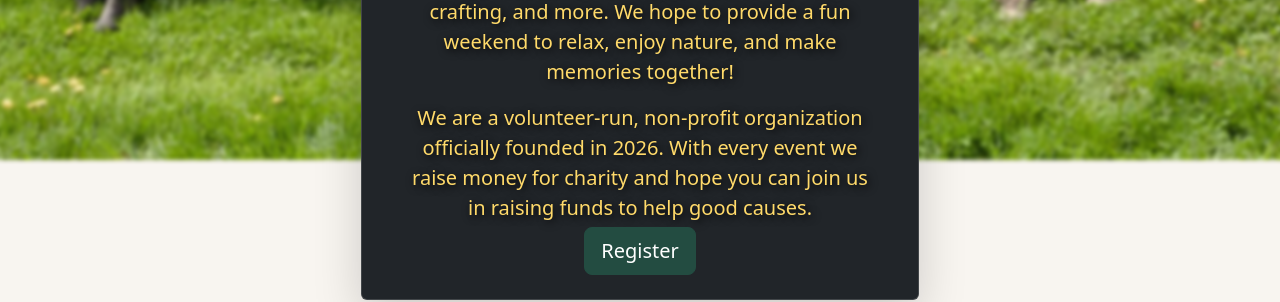
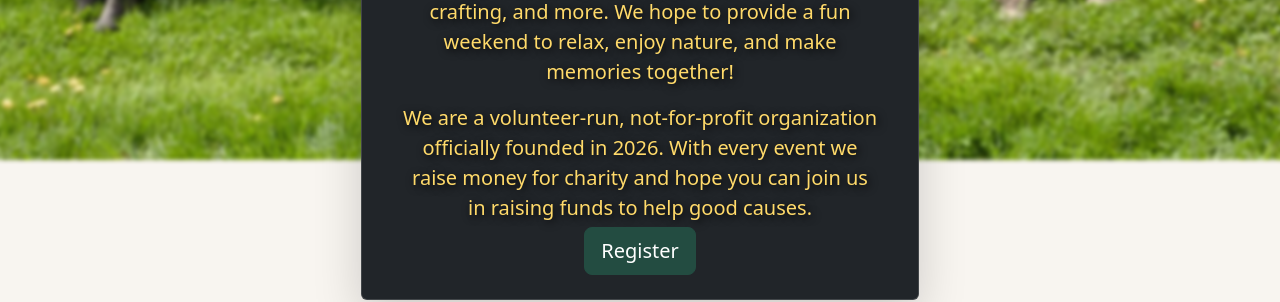
Before and after one commit to campflaw/campflaw.github.io, a Jekyll site: the page built from index.html, in a window 1280 px wide. Shown: the part 785-1087 px from the top of the page. Built offline with Jekyll 4.4.1, drawn with Linux system fonts in a browser that asks for light colours.

Commit message:
Corrected corporation status from "non-profit" to "not-for-profit"

```diff
--- a/index.html
+++ b/index.html
@@ -25,7 +25,7 @@ layout: landing
                 to relax, enjoy nature, and make memories together!
             </p>
             <p class="text-shadow px-3 fs-5 mb-1">
-                We are a volunteer-run, non-profit organization officially founded in 2026. With every event we raise
+                We are a volunteer-run, not-for-profit organization officially founded in 2026. With every event we raise
                 money for charity and hope you can join us in raising funds to help good causes.
             </p>
             <a href="/attend/" class="btn btn-success btn-lg mx-auto">Register</a>
```
